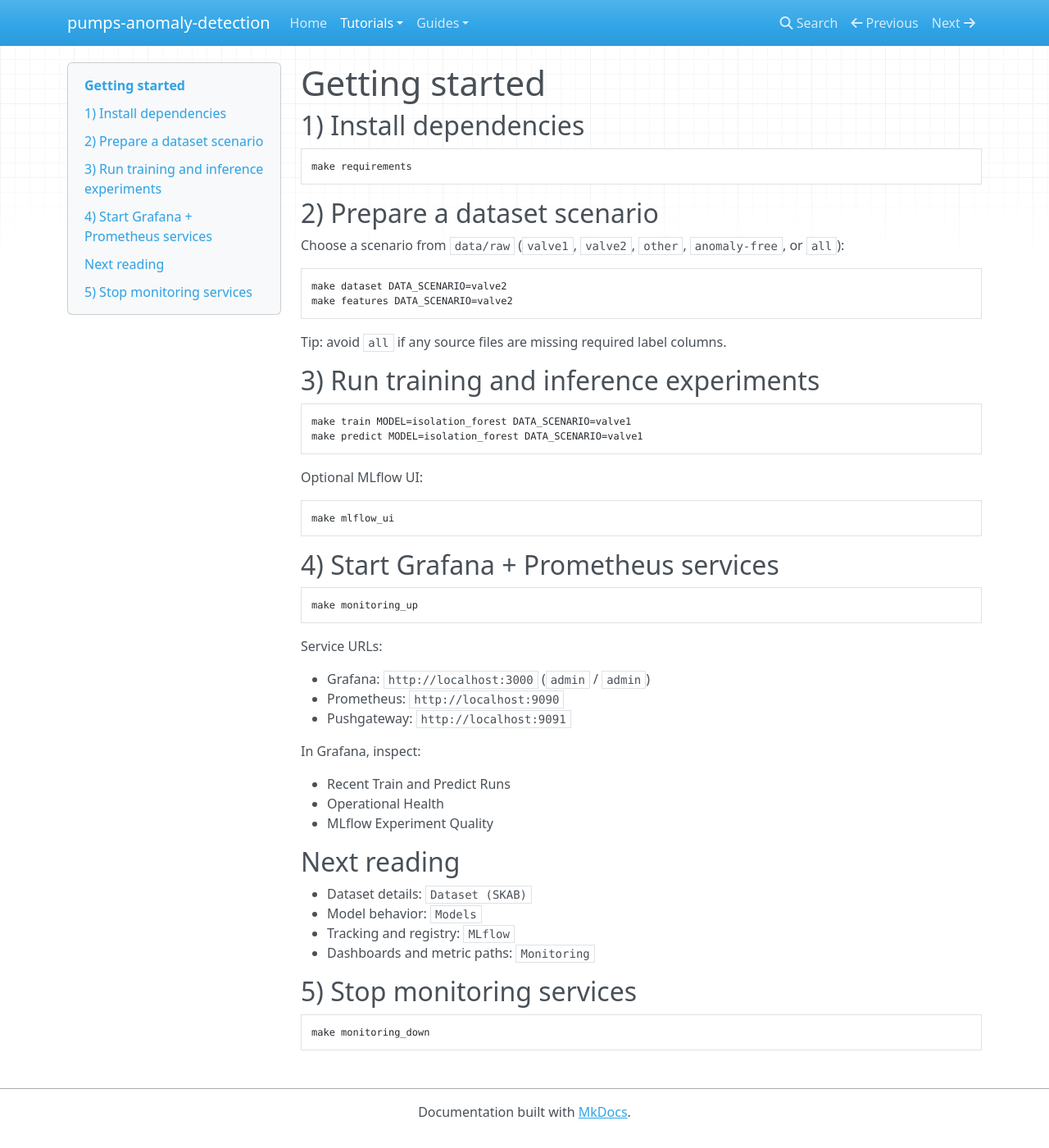
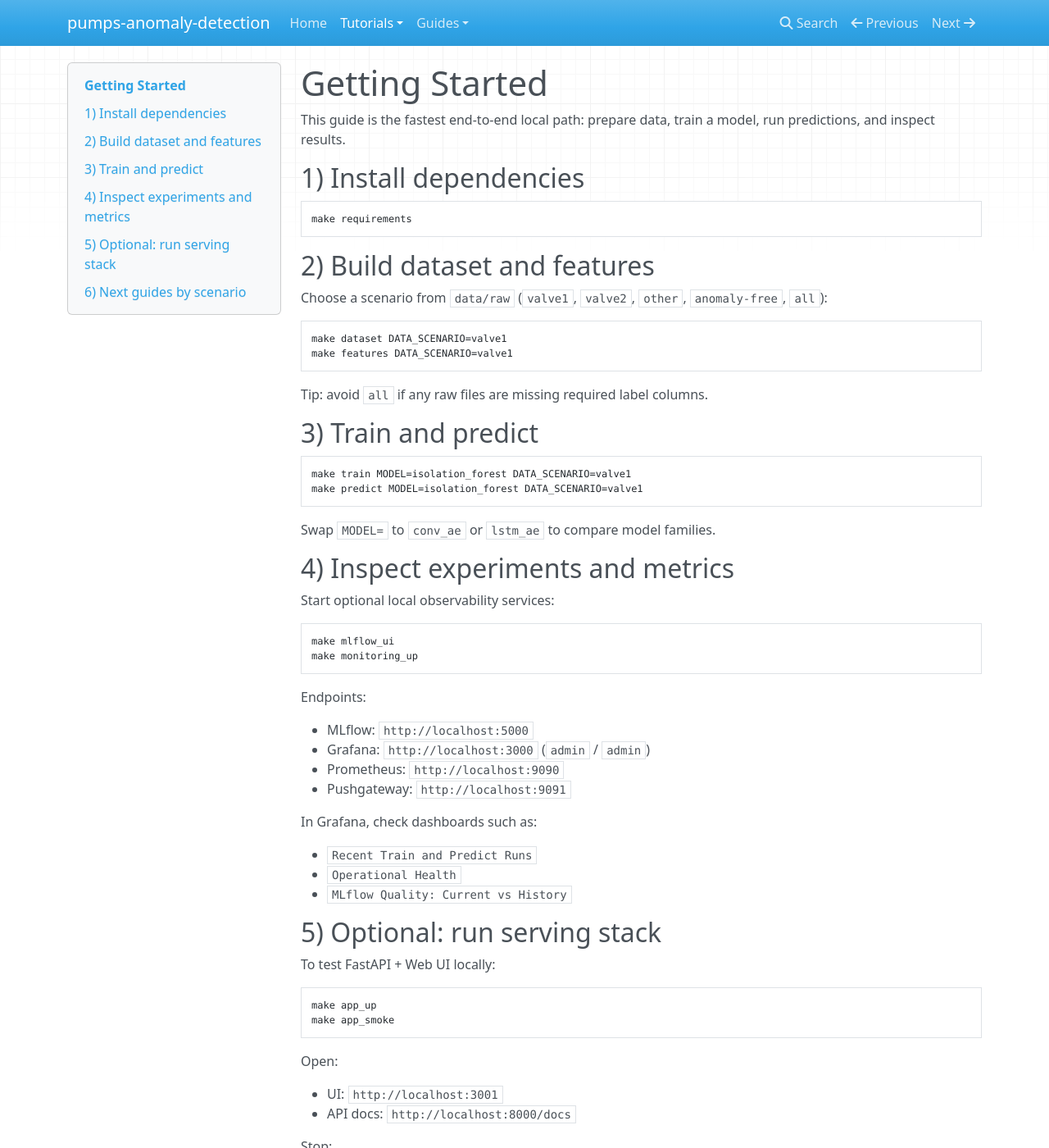
Before and after one commit to huh-itmo-y27/PARDON, an MkDocs documentation site: the page built from docs/docs/getting-started.md, in a window 1280 px wide and 1400 px high. Shown: the whole window at 82% size. Built offline with MkDocs 1.6.1, drawn with Linux system fonts in a browser that asks for light colours; nearby versions of some CDN libraries; some of the changed text lies outside the part shown.

Commit message:
docs: enhance getting started guide with clearer structure and updated commands

````diff
--- a/docs/docs/getting-started.md
+++ b/docs/docs/getting-started.md
@@ -1,5 +1,7 @@
-Getting started
-===============
+# Getting Started
+
+This guide is the fastest end-to-end local path:
+prepare data, train a model, run predictions, and inspect results.
 
 ## 1) Install dependencies
 
@@ -7,57 +9,76 @@ Getting started
 make requirements
 ```
 
-## 2) Prepare a dataset scenario
+## 2) Build dataset and features
 
 Choose a scenario from `data/raw` (`valve1`, `valve2`, `other`,
-`anomaly-free`, or `all`):
+`anomaly-free`, `all`):
 
 ```bash
-make dataset DATA_SCENARIO=valve2
-make features DATA_SCENARIO=valve2
+make dataset DATA_SCENARIO=valve1
+make features DATA_SCENARIO=valve1
 ```
 
-Tip: avoid `all` if any source files are missing required label columns.
+Tip: avoid `all` if any raw files are missing required label columns.
 
-## 3) Run training and inference experiments
+## 3) Train and predict
 
 ```bash
 make train MODEL=isolation_forest DATA_SCENARIO=valve1
 make predict MODEL=isolation_forest DATA_SCENARIO=valve1
 ```
 
-Optional MLflow UI:
+Swap `MODEL=` to `conv_ae` or `lstm_ae` to compare model families.
+
+## 4) Inspect experiments and metrics
+
+Start optional local observability services:
 
 ```bash
 make mlflow_ui
-```
-
-## 4) Start Grafana + Prometheus services
-
-```bash
 make monitoring_up
 ```
 
-Service URLs:
+Endpoints:
 
+- MLflow: `http://localhost:5000`
 - Grafana: `http://localhost:3000` (`admin` / `admin`)
 - Prometheus: `http://localhost:9090`
 - Pushgateway: `http://localhost:9091`
 
-In Grafana, inspect:
+In Grafana, check dashboards such as:
 
-- Recent Train and Predict Runs
-- Operational Health
-- MLflow Experiment Quality
+- `Recent Train and Predict Runs`
+- `Operational Health`
+- `MLflow Quality: Current vs History`
 
-## Next reading
+## 5) Optional: run serving stack
 
-- Dataset details: `Dataset (SKAB)`
-- Model behavior: `Models`
-- Tracking and registry: `MLflow`
-- Dashboards and metric paths: `Monitoring`
+To test FastAPI + Web UI locally:
 
-## 5) Stop monitoring services
+```bash
+make app_up
+make app_smoke
+```
+
+Open:
+
+- UI: `http://localhost:3001`
+- API docs: `http://localhost:8000/docs`
+
+Stop:
+
+```bash
+make app_down
+```
+
+## 6) Next guides by scenario
+
+- Local model workflow details: `Models`, `MLflow`, `Monitoring`
+- Local serving and API/UI troubleshooting: `Serving Platform`
+- Kubernetes and GitOps flow: `CD with Argo CD`
+
+Stop monitoring when done:
 
 ```bash
 make monitoring_down
````
